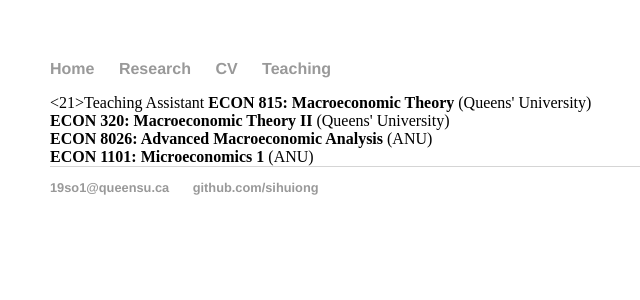
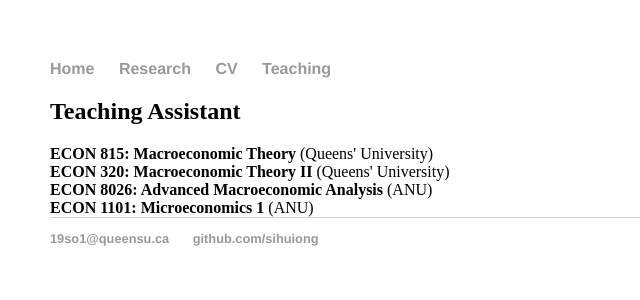
Before and after one commit to SihuiOng/SihuiOng.github.io, a Jekyll site: the page built from teaching/index.html, in a window 1280 px wide. Shown: the top 300 px of the page, without its empty margins (142-782 px from the left). Built offline with Jekyll 4.4.1, drawn with Linux system fonts in a browser that asks for light colours.

Commit message:
Update index.html

```diff
--- a/teaching/index.html
+++ b/teaching/index.html
@@ -3,7 +3,7 @@
 title: Teaching
 ---
 	<div class="teaching">
-	<21>Teaching Assistant</h2>
+	<h2>Teaching Assistant</h2>
        <strong> ECON 815: Macroeconomic Theory </strong>(Queens' University) <br>
        <strong>ECON 320: Macroeconomic Theory II </strong>(Queens' University)<br>
         <strong>ECON 8026: Advanced Macroeconomic Analysis </strong>(ANU) <br>
```
